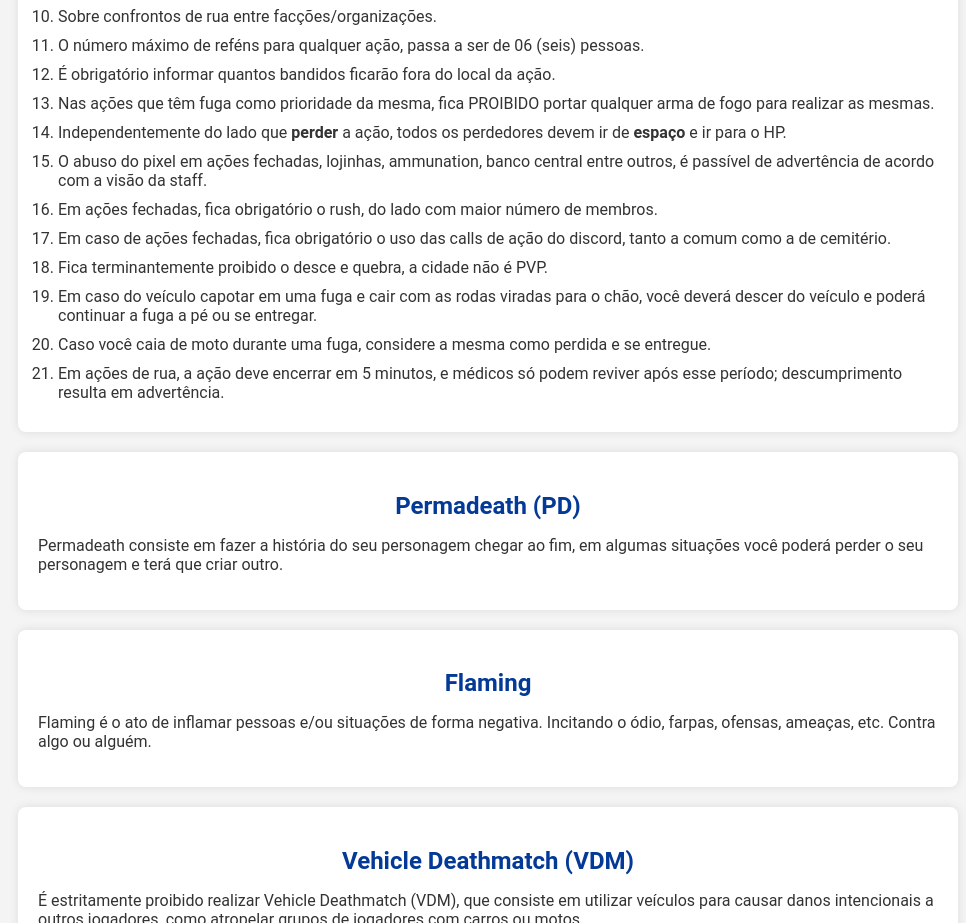
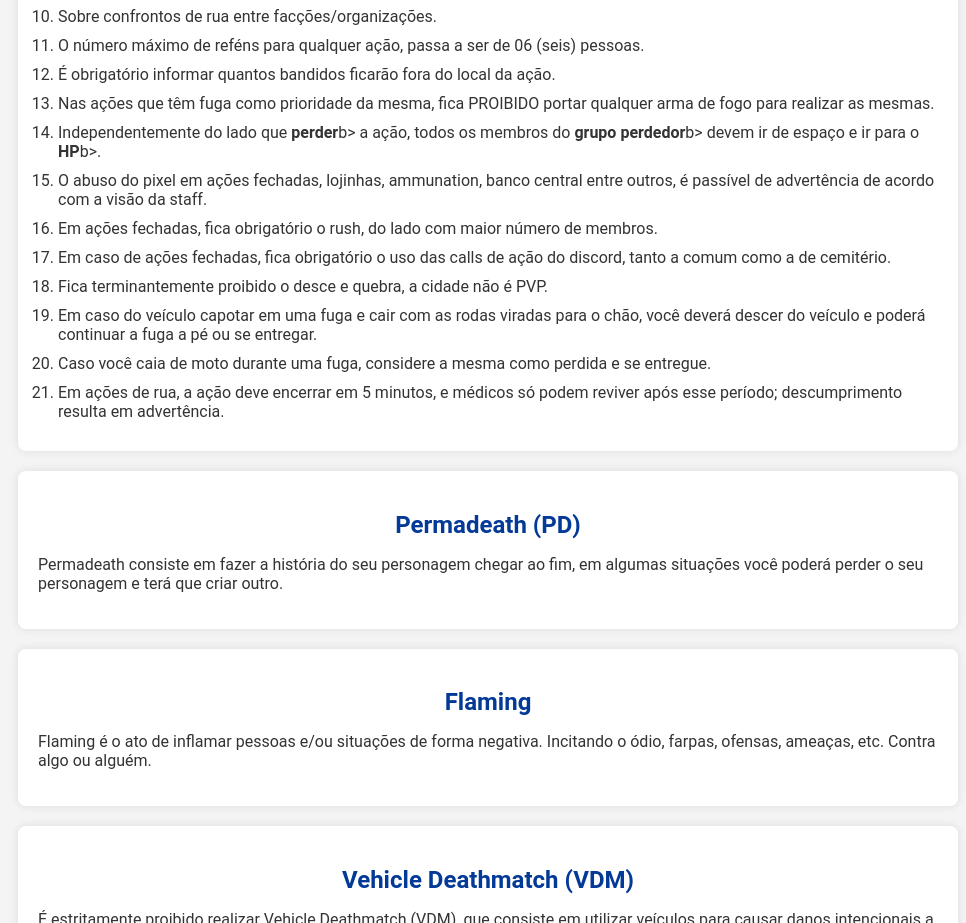
Before and after one commit to JulianoPassing/regras-scc, a website: page index.html in a window 1280 px wide. Shown: the part 6262-7185 px from the top of the page, without its empty margins (152-1118 px from the left). Drawn offline with Linux system fonts and the light colour scheme.

Commit message:
Update index.html

```diff
--- a/index.html
+++ b/index.html
@@ -527,7 +527,7 @@ São zonas seguras. Nestes locais e em até 100 metros ao redor, é proibido rea
             portar qualquer arma de fogo para realizar as mesmas.
           </li>
           <li>
-            Independentemente do lado que <b>perder</b> a ação, todos os perdedores devem ir de <b>espaço</b> e ir para o HP.
+            Independentemente do lado que <b>perder</b>b> a ação, todos os membros do <b>grupo perdedor</b>b> devem ir de espaço e ir para o <b>HP</b>b>.
           </li>
           <li>
             O abuso do pixel em ações fechadas, lojinhas, ammunation, banco
```
